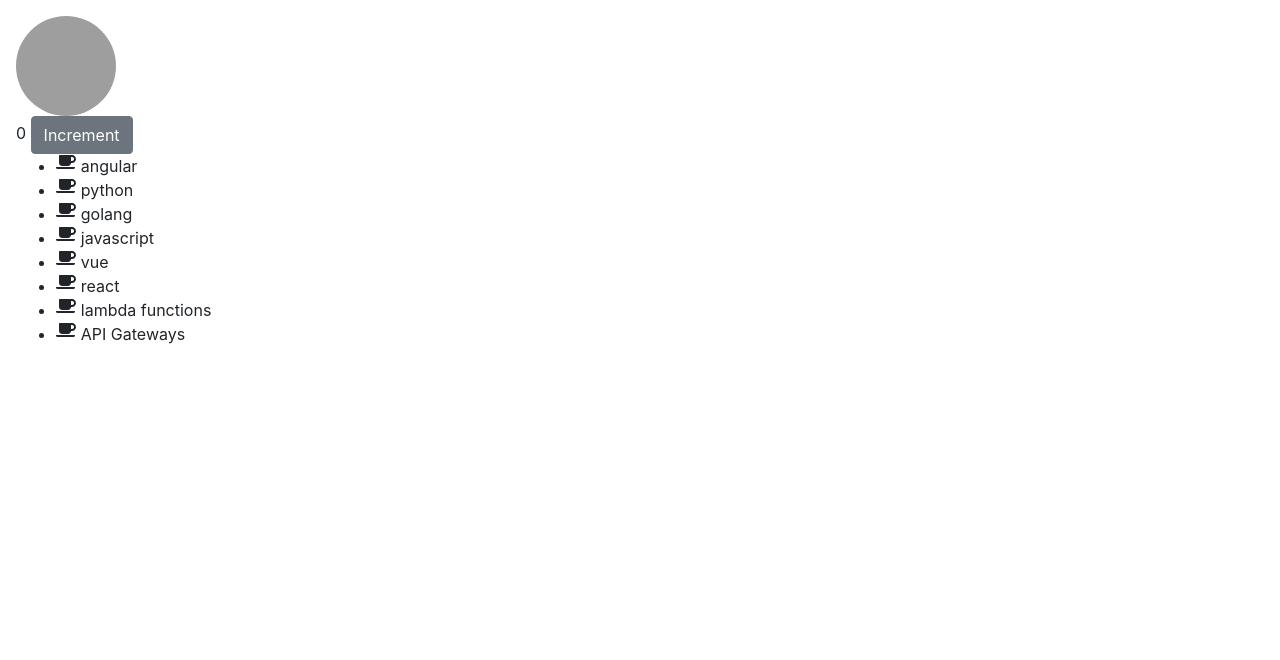
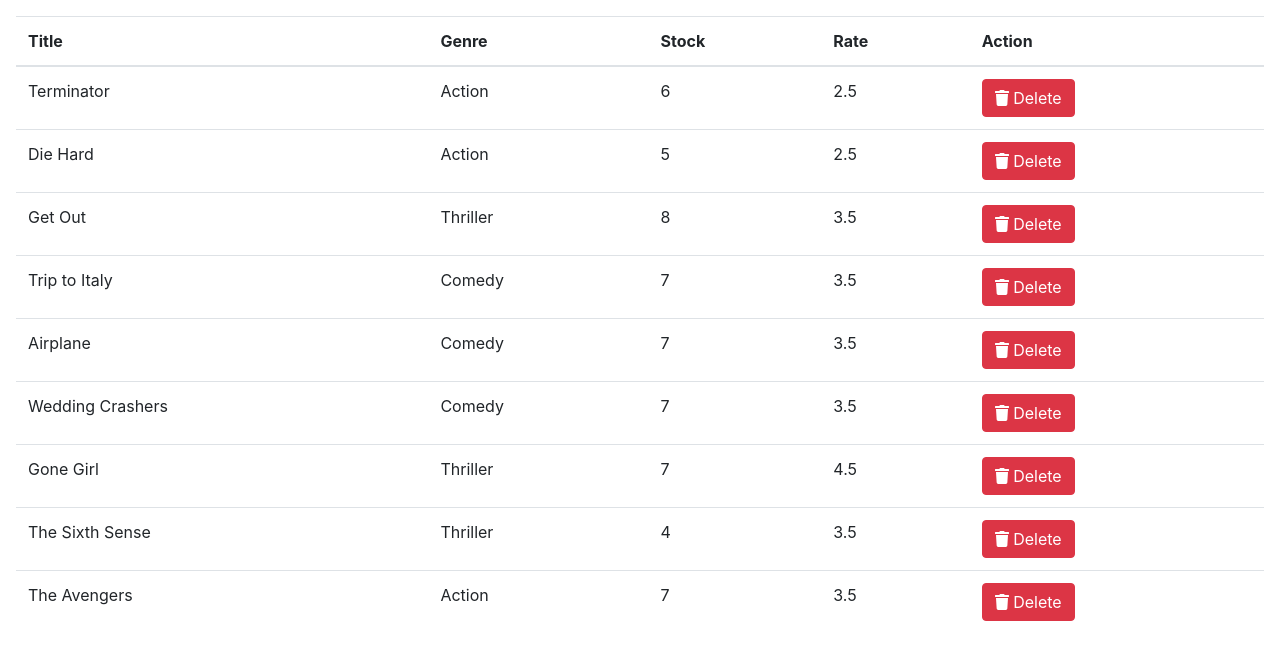
Before and after one commit to ealipio/hero-form, a React (Create React App) app in the folder client/: page / in a window 1280 px wide. Shown: the top 660 px of the page. Built offline with nearby package versions, Linux system fonts and the light colour scheme; grey boxes are pictures that could not be loaded.

Commit message:
feat: adding table

```diff
--- /dev/null
+++ b/client/src/components/ButtonAction.tsx
@@ -0,0 +1,30 @@
+import * as React from 'react';
+
+import { FontAwesomeIcon } from '@fortawesome/react-fontawesome';
+import { faTrash } from '@fortawesome/free-solid-svg-icons';
+
+export interface ButtonActionProps {
+  idItem: string;
+  onHeaderClick: Function;
+}
+
+export interface ButtonActionState {}
+
+class ButtonAction extends React.Component<
+  ButtonActionProps,
+  ButtonActionState
+> {
+  handleClick = () => {
+    this.props.onHeaderClick();
+  };
+
+  render() {
+    return (
+      <button className="btn btn-danger" onClick={this.handleClick}>
+        <FontAwesomeIcon icon={faTrash} /> {' '} Delete
+      </button>
+    );
+  }
+}
+
+export default ButtonAction;
--- /dev/null
+++ b/client/src/components/Movies.tsx
@@ -0,0 +1,51 @@
+import * as React from 'react';
+import { movies as myMovies } from '../services/fakeMovieService';
+import ButtonAction from './ButtonAction';
+import TableHead from './table/thead';
+import { IMovie } from '../interfaces';
+
+export interface MovieProps {}
+
+export interface MovieState {
+  movies: IMovie[];
+}
+
+class Movie extends React.Component<MovieProps, MovieState> {
+  state = { movies: myMovies };
+
+  deleteItem = (movie: IMovie) => {
+    const filteredMovies = this.state.movies.filter(m => m._id !== movie._id);
+    this.setState({ movies: filteredMovies });
+  };
+
+  renderBody() {
+    return (
+      <tbody>
+        {this.state.movies.map(movie => (
+          <tr key={movie._id}>
+            <td>{movie.title}</td>
+            <td>{movie.genre.name}</td>
+            <td>{movie.numberInStock}</td>
+            <td>{movie.dailyRentalRate}</td>
+            <td>
+              <ButtonAction
+                idItem={movie._id}
+                onHeaderClick={() => this.deleteItem(movie)}
+              />
+            </td>
+          </tr>
+        ))}
+      </tbody>
+    );
+  }
+  render() {
+    return (
+      <table className="table">
+        <TableHead />
+        {this.renderBody()}
+      </table>
+    );
+  }
+}
+
+export default Movie;
--- /dev/null
+++ b/client/src/components/table/thead.tsx
@@ -0,0 +1,23 @@
+import * as React from 'react';
+
+export interface TableHeadProps {}
+
+export interface TableHeadState {}
+
+class TableHead extends React.Component<TableHeadProps, TableHeadState> {
+  render() {
+    return (
+      <thead>
+        <tr>
+          <th>Title</th>
+          <th>Genre</th>
+          <th>Stock</th>
+          <th>Rate</th>
+          <th>Action</th>
+        </tr>
+      </thead>
+    );
+  }
+}
+
+export default TableHead;
--- a/client/src/index.tsx
+++ b/client/src/index.tsx
@@ -1,13 +1,15 @@
 import React from 'react';
 import ReactDOM from 'react-dom';
 
-import Counter from './components/Counter';
+//import Counter from './components/Counter';
+import Movies from './components/Movies';
+
 import * as serviceWorker from './serviceWorker';
 
 import './index.css';
 import 'bootstrap/dist/css/bootstrap.css';
 
-ReactDOM.render(<Counter />, document.getElementById('root'));
+ReactDOM.render(<Movies />, document.getElementById('root'));
 
 // If you want your app to work offline and load faster, you can change
 // unregister() to register() below. Note this comes with some pitfalls.
--- /dev/null
+++ b/client/src/interfaces/index.ts
@@ -0,0 +1,13 @@
+export interface genre {
+  _id: string,
+  name: string,
+}
+
+export interface IMovie {
+  _id?: string,
+  title?: string,
+  genre?: genre,
+  numberInStock?: number,
+  dailyRentalRate?: number,
+  publishDate?: string,
+}
--- a/client/src/services/fakeMovieService.js
+++ b/client/src/services/fakeMovieService.js
@@ -1,6 +1,6 @@
 import * as genresAPI from "./fakeGenreService";
 
-const movies = [
+export const movies = [
   {
     _id: "5b21ca3eeb7f6fbccd471815",
     title: "Terminator",
```
